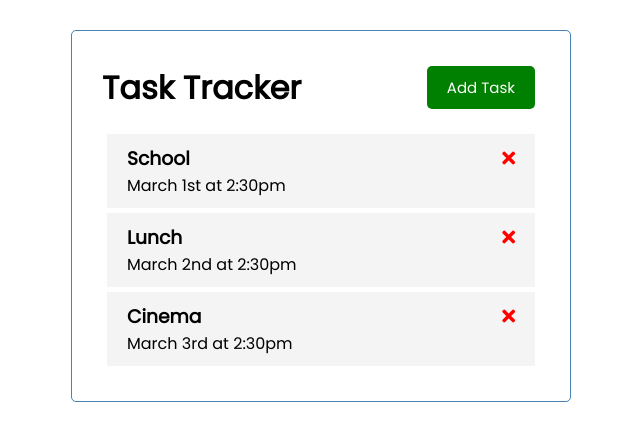
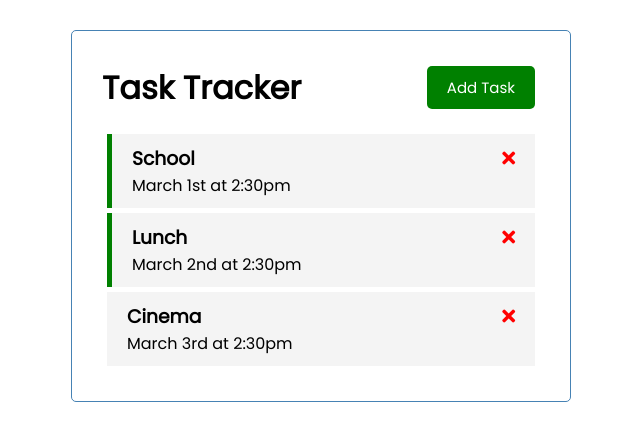
Before and after one commit to hesteren/vue-js-crash-course, a Vue app: page / in a window 1280 px wide. Shown: the top 440 px of the page, without its empty margins (319-959 px from the left). Built offline with nearby package versions, Linux system fonts and the light colour scheme.

Commit message:
Added ternary

```diff
--- a/src/components/Task.vue
+++ b/src/components/Task.vue
@@ -1,5 +1,6 @@
 <template>
-    <div class="task">
+    <!-- inside [] if true, add reminder class else '', also want task class always = Conditional (ternary) operator -->
+    <div :class="[task.reminder ? 'reminder' : '', 'task']">
         <h3> {{task.text}} <i class="fas fa-times"> </i></h3>
         <p> {{task.day}} </p>
     </div>
```
